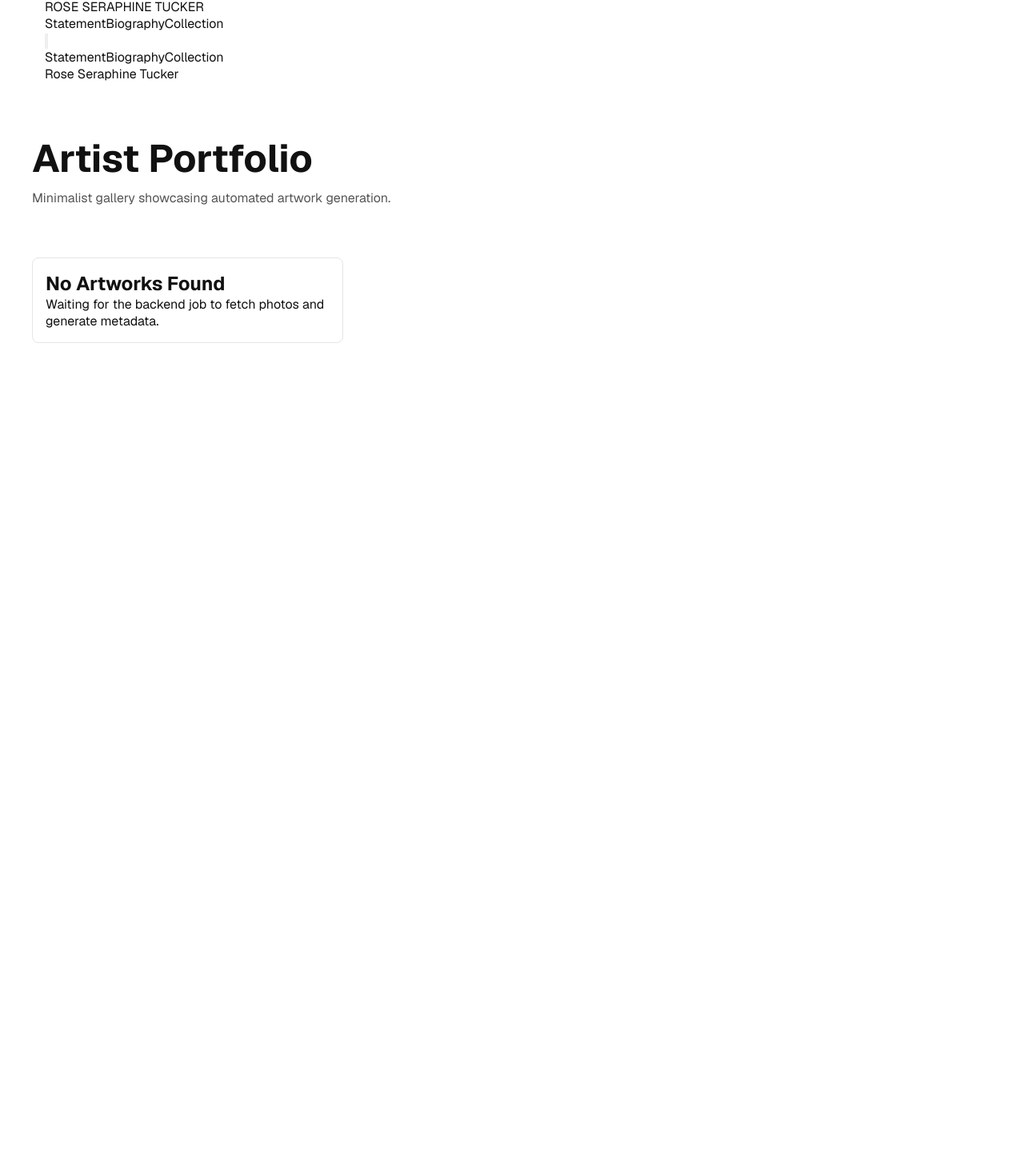
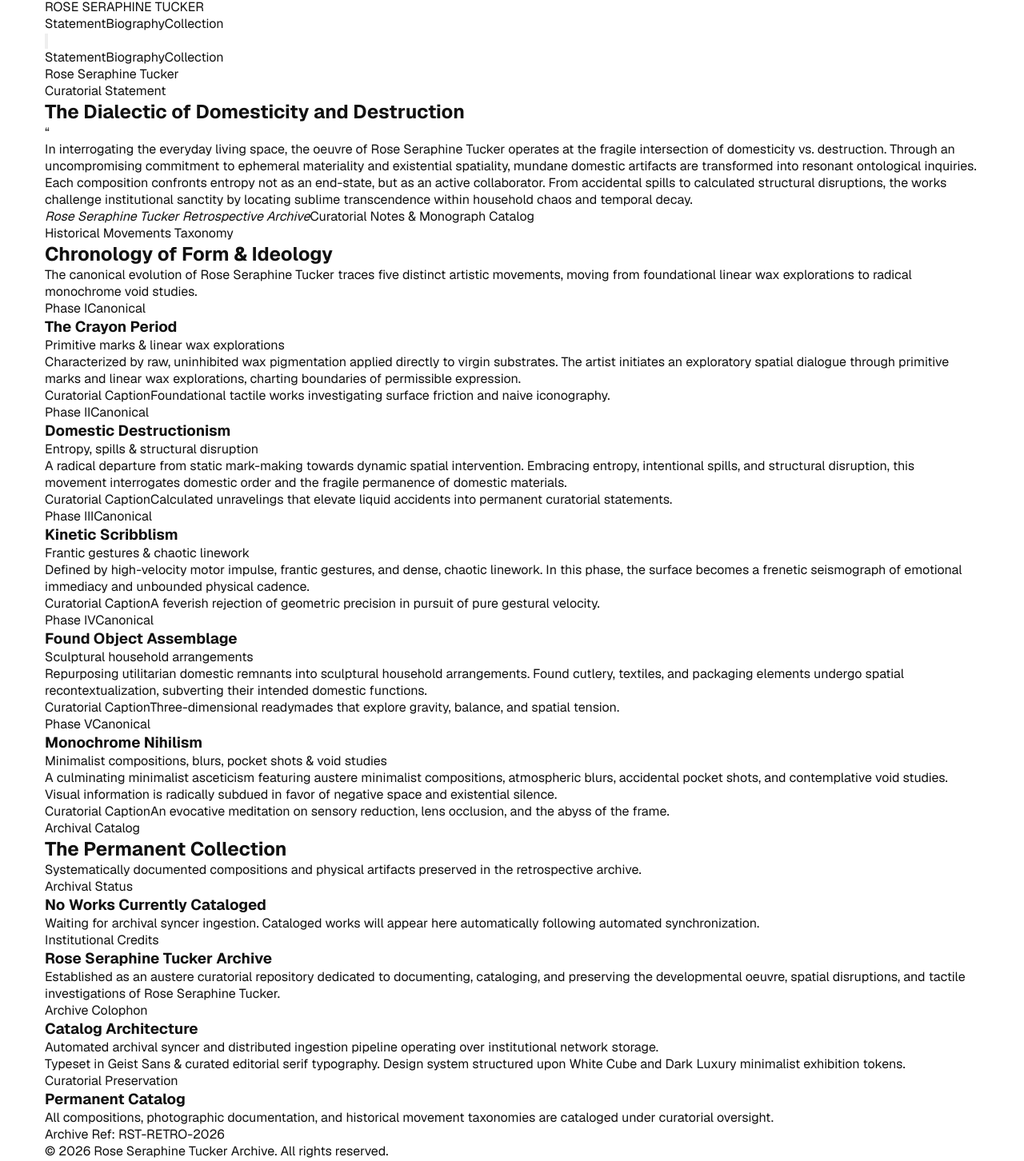
Before and after one commit to brotherlogic/rose, a Next.js app: page / in a window 1280 px wide. Shown: the part 2-1454 px from the top of the page at 80% size. Before the commit the page ends 800 px from the top, so only its background shows below. Built offline with nearby package versions, Linux system fonts and the light colour scheme.

Commit message:
feat: Implement museum footer, compose editorial sections on homepage, and update empty collection fallback. Closes #255 (#260)
Co-authored-by: Brotherlogic Automation <brotherlogicautomation@gmail.com>

```diff
--- /dev/null
+++ b/app/components/Footer.tsx
@@ -0,0 +1,67 @@
+import React from 'react';
+
+export default function Footer() {
+  return (
+    <footer
+      role="contentinfo"
+      className="w-full border-t border-[var(--border-subtle)] bg-[var(--bg-primary)] text-[var(--text-secondary)] transition-colors"
+    >
+      <div className="container mx-auto px-4 md:px-8 py-12 md:py-16">
+        <div className="grid grid-cols-1 md:grid-cols-3 gap-8 mb-12">
+          {/* Institutional Credits */}
+          <div>
+            <p className="text-xs uppercase tracking-widest text-[var(--text-secondary)] mb-2 font-mono">
+              Institutional Credits
+            </p>
+            <h3 className="text-lg font-[family-name:var(--font-serif)] text-[var(--text-primary)] mb-3">
+              Rose Seraphine Tucker Archive
+            </h3>
+            <p className="text-xs leading-relaxed max-w-sm">
+              Established as an austere curatorial repository dedicated to documenting, cataloging, and preserving the developmental oeuvre, spatial disruptions, and tactile investigations of Rose Seraphine Tucker.
+            </p>
+          </div>
+
+          {/* Curatorial Monograph & Colophon */}
+          <div>
+            <p className="text-xs uppercase tracking-widest text-[var(--text-secondary)] mb-2 font-mono">
+              Archive Colophon
+            </p>
+            <h3 className="text-lg font-[family-name:var(--font-serif)] text-[var(--text-primary)] mb-3">
+              Catalog Architecture
+            </h3>
+            <p className="text-xs leading-relaxed max-w-sm mb-2">
+              Automated archival syncer and distributed ingestion pipeline operating over institutional network storage.
+            </p>
+            <p className="text-xs leading-relaxed max-w-sm text-[var(--text-secondary)] opacity-80">
+              Typeset in Geist Sans &amp; curated editorial serif typography. Design system structured upon White Cube and Dark Luxury minimalist exhibition tokens.
+            </p>
+          </div>
+
+          {/* Curatorial Preservation & Legal */}
+          <div>
+            <p className="text-xs uppercase tracking-widest text-[var(--text-secondary)] mb-2 font-mono">
+              Curatorial Preservation
+            </p>
+            <h3 className="text-lg font-[family-name:var(--font-serif)] text-[var(--text-primary)] mb-3">
+              Permanent Catalog
+            </h3>
+            <p className="text-xs leading-relaxed max-w-sm mb-2">
+              All compositions, photographic documentation, and historical movement taxonomies are cataloged under curatorial oversight.
+            </p>
+            <p className="text-xs text-[var(--text-secondary)] font-mono">
+              Archive Ref: RST-RETRO-2026
+            </p>
+          </div>
+        </div>
+
+        {/* Bottom Bar: Copyright Notices */}
+        <div className="pt-8 border-t border-[var(--border-subtle)] flex flex-col sm:flex-row items-center justify-between text-xs text-[var(--text-secondary)]">
+          <p>© 2026 Rose Seraphine Tucker Archive. All rights reserved.</p>
+          <p className="mt-2 sm:mt-0 font-mono text-[11px] tracking-wider uppercase">
+            Curatorial Retrospective Catalog
+          </p>
+        </div>
+      </div>
+    </footer>
+  );
+}
--- a/app/layout.tsx
+++ b/app/layout.tsx
@@ -1,6 +1,7 @@
 import type { Metadata } from "next";
 import { Geist, Geist_Mono } from "next/font/google";
 import Header from "./components/Header";
+import Footer from "./components/Footer";
 import "./globals.css";
 
 const geistSans = Geist({
@@ -37,7 +38,7 @@ export default function RootLayout({
       <body>
         <Header />
         <main role="main">{children}</main>
-        <footer role="contentinfo" />
+        <Footer />
       </body>
     </html>
   );
--- a/app/page.tsx
+++ b/app/page.tsx
@@ -1,36 +1,86 @@
+import React from 'react';
 import { getArtworks } from '@/lib/nfs';
+import EditorialStatement from './components/EditorialStatement';
+import EditorialBiography from './components/EditorialBiography';
 
 export default function Home() {
   const artworks = getArtworks();
 
   return (
-    <main className="main-content container">
-      <header style={{ marginBottom: 'var(--space-xl)' }}>
-        <h1 style={{ fontSize: '3rem', fontWeight: 'bold' }}>Artist Portfolio</h1>
-        <p style={{ color: 'var(--text-secondary)', marginTop: 'var(--space-sm)' }}>
-          Minimalist gallery showcasing automated artwork generation.
+    <div className="flex flex-col w-full">
+      {/* Curatorial Statement Section (#statement) */}
+      <EditorialStatement />
+
+      {/* Historical Movements Taxonomy Section (#biography) */}
+      <EditorialBiography />
+
+      {/* Permanent Collection Gallery Section (#collection) */}
+      <section
+        id="collection"
+        aria-labelledby="collection-title"
+        className="w-full py-16 md:py-24 bg-[var(--bg-primary)] transition-colors"
+      >
+        <div className="container mx-auto px-4 md:px-8 max-w-6xl">
+          <header className="mb-12">
+            <p className="text-xs uppercase tracking-widest text-[var(--text-secondary)] mb-2 font-mono">
+              Archival Catalog
+            </p>
+            <h2
+              id="collection-title"
+              className="text-2xl md:text-3xl font-[family-name:var(--font-serif)] font-normal text-[var(--text-primary)] tracking-wide"
+            >
+              The Permanent Collection
+            </h2>
+            <p className="text-sm text-[var(--text-secondary)] mt-3 max-w-2xl leading-relaxed">
+              Systematically documented compositions and physical artifacts preserved in the retrospective archive.
             </p>
           </header>
-      <section style={{ display: 'grid', gridTemplateColumns: 'repeat(auto-fill, minmax(300px, 1fr))', gap: 'var(--space-md)' }}>
+
           {artworks.length === 0 ? (
-          <div className="interactive-element" style={{ padding: 'var(--space-md)', border: '1px solid var(--border-color)', borderRadius: '8px' }}>
-            <h2>No Artworks Found</h2>
-            <p>Waiting for the backend job to fetch photos and generate metadata.</p>
+            <div className="p-12 md:p-16 border border-[var(--border-subtle)] bg-[var(--bg-secondary)] text-center transition-colors">
+              <p className="text-xs uppercase tracking-widest font-mono text-[var(--text-secondary)] mb-3">
+                Archival Status
+              </p>
+              <h3 className="text-xl md:text-2xl font-[family-name:var(--font-serif)] text-[var(--text-primary)] mb-3">
+                No Works Currently Cataloged
+              </h3>
+              <p className="text-sm text-[var(--text-secondary)] max-w-md mx-auto leading-relaxed">
+                Waiting for archival syncer ingestion. Cataloged works will appear here automatically following automated synchronization.
+              </p>
             </div>
           ) : (
-          artworks.map((artwork) => (
-            <div key={artwork.id} className="interactive-element" style={{ padding: 'var(--space-md)', border: '1px solid var(--border-color)', borderRadius: '8px' }}>
-              <h2 style={{ fontSize: '1.5rem', marginBottom: 'var(--space-xs)' }}>{artwork.title}</h2>
-              <p style={{ color: 'var(--text-secondary)', marginBottom: 'var(--space-sm)' }}>{artwork.description}</p>
+            <div className="grid grid-cols-1 md:grid-cols-2 lg:grid-cols-3 gap-6 md:gap-8">
+              {artworks.map((artwork) => (
+                <article
+                  key={artwork.id}
+                  className="group p-6 bg-[var(--bg-secondary)] border border-[var(--border-subtle)] hover:border-[var(--border-focus)] transition-colors flex flex-col justify-between"
+                >
+                  <div>
+                    <h3 className="text-lg font-[family-name:var(--font-serif)] text-[var(--text-primary)] mb-2 group-hover:underline">
+                      {artwork.title}
+                    </h3>
+                    {artwork.description && (
+                      <p className="text-sm text-[var(--text-secondary)] leading-relaxed mb-4">
+                        {artwork.description}
+                      </p>
+                    )}
+                  </div>
                   {artwork.imagePath && (
-                <div style={{ marginTop: 'var(--space-sm)' }}>
-                  <img src={artwork.imagePath} alt={artwork.title || 'Artwork'} style={{ width: '100%', borderRadius: '4px', objectFit: 'cover' }} />
+                    <div className="mt-4 overflow-hidden border border-[var(--border-subtle)]">
+                      {/* eslint-disable-next-line @next/next/no-img-element */}
+                      <img
+                        src={artwork.imagePath}
+                        alt={artwork.title || 'Artwork'}
+                        className="w-full object-cover"
+                      />
+                    </div>
+                  )}
+                </article>
+              ))}
             </div>
           )}
         </div>
-          ))
-        )}
       </section>
-    </main>
+    </div>
   );
 }
```
Also changed, not shown: 17 other files (tests, documents, lock files or other folders). Lines whose indentation alone changed are shown as unchanged.
